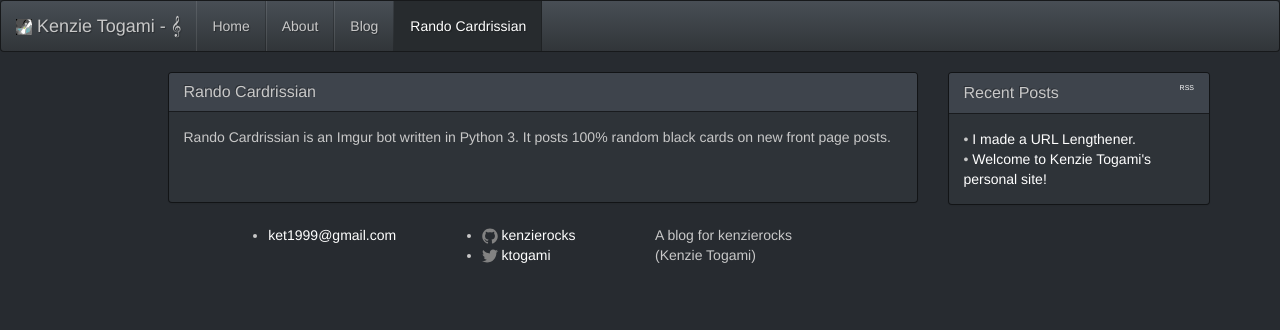
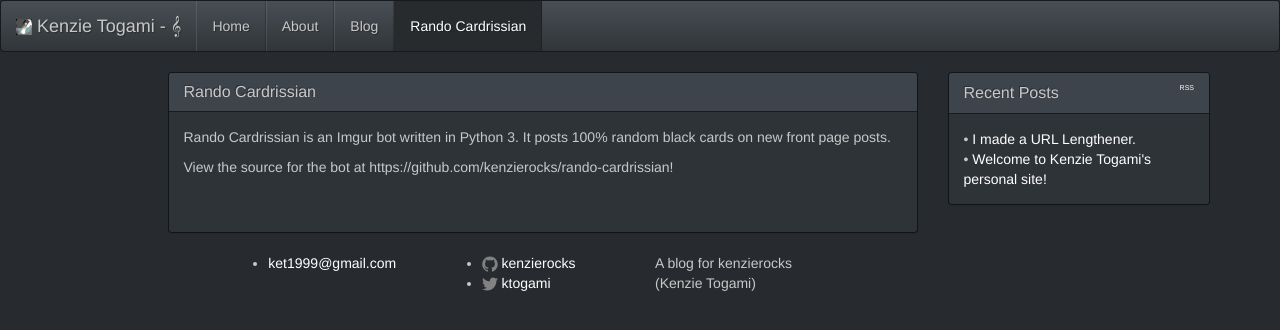
Before and after one commit to kenzierocks/kenzierocks.github.io, a Jekyll site: the page built from RandoCardrissian.md, in a window 1280 px wide. Shown: the top 330 px of the page. Built offline with Jekyll 4.4.1, drawn with Linux system fonts in a browser that asks for light colours; nearby versions of some CDN libraries.

Commit message:
Add source link

```diff
--- a/RandoCardrissian.md
+++ b/RandoCardrissian.md
@@ -5,3 +5,5 @@ group: Rando Cardrissian
 ---
 
 Rando Cardrissian is an Imgur bot written in Python 3. It posts 100% random black cards on new front page posts.
+
+View the source for the bot at https://github.com/kenzierocks/rando-cardrissian!
```
